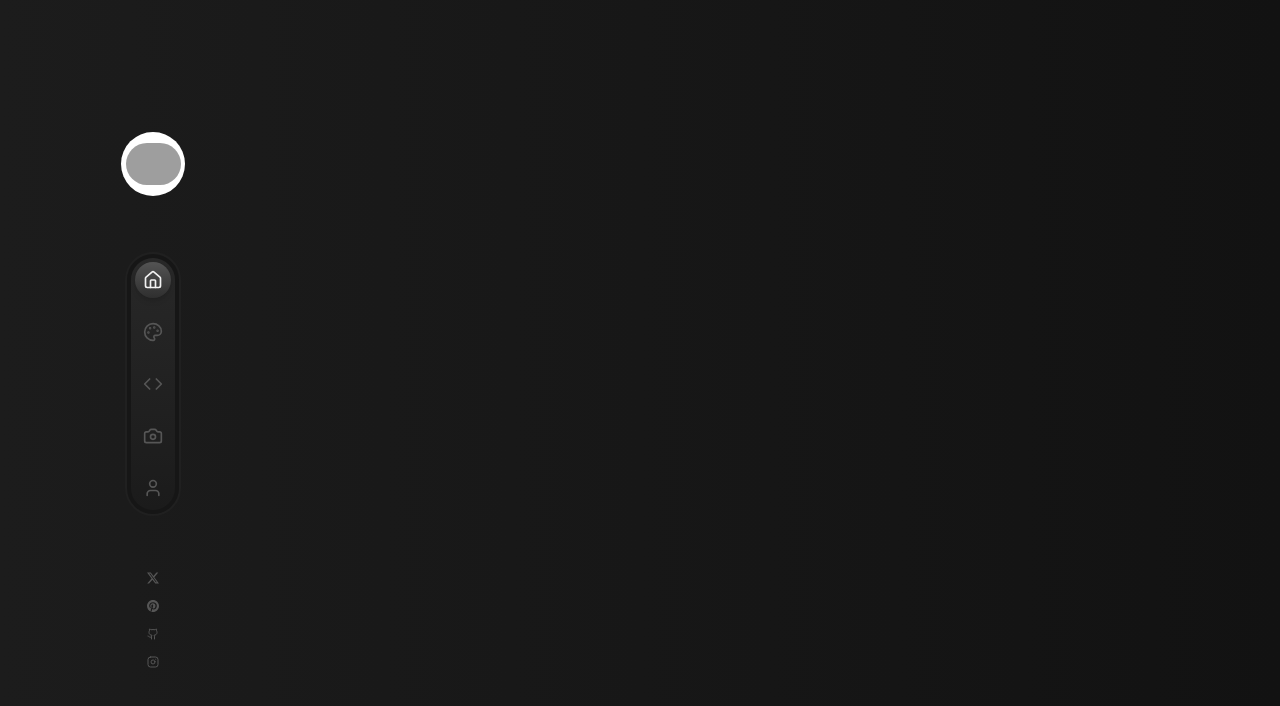
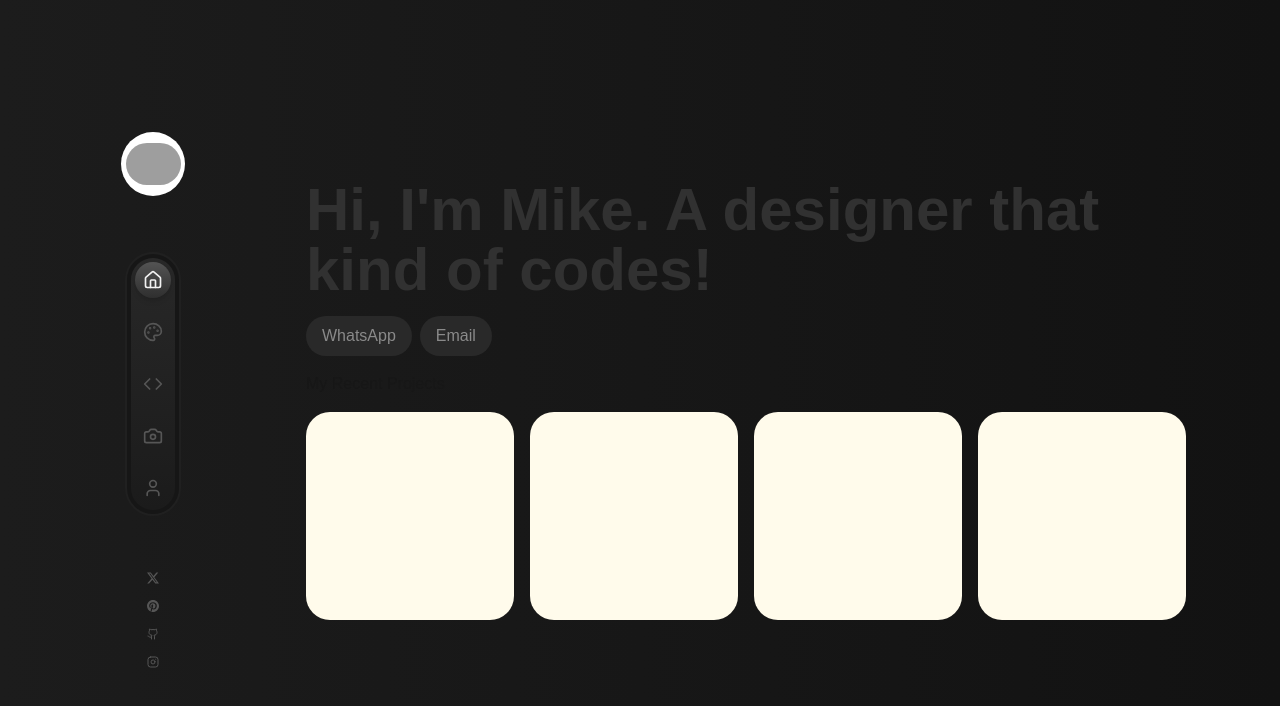
Before and after one commit to Omikhe/msakamike, a Next.js app: page / in a window 1280 px wide. Shown: the top 706 px of the page. Built offline with nearby package versions, Linux system fonts and the light colour scheme; grey boxes are pictures that could not be loaded.

Commit message:
set homepage skeleton

```diff
--- a/app/page.tsx
+++ b/app/page.tsx
@@ -1,9 +1,33 @@
 "use client"
 
-export default function Home(){
-  return(
-    <div>
+export default function Home() {
+  return (
+    <div className="flex flex-col justify-center min-h-screen gap-4 mr-20">
 
+      <div className="flex flex-col gap-4">
+        <h1 className="text-6xl font-bold text-[#313131]">Hi, I&apos;m Mike. A designer that kind of codes!</h1>
+        <div className="flex gap-2">
+          <div
+            className="text-[#8A8A8A] bg-[#292929] px-4 py-2 rounded-full hover:bg-[#F2F2F2] hover:text-[#101010]">
+            WhatsApp
+          </div>
+          <div
+            className="text-[#8A8A8A] bg-[#292929] px-4 py-2 rounded-full hover:bg-[#F2F2F2] hover:text-[#101010]">
+            Email
+          </div>
+        </div>
+      </div>
+
+      <div className="flex flex-col gap-4">
+        My Recent Projects
+        <div className="flex gap-4 ">
+          <div className="w-52 h-52 bg-amber-50 rounded-3xl"></div>
+          <div className="w-52 h-52 bg-amber-50 rounded-3xl"></div>
+          <div className="w-52 h-52 bg-amber-50 rounded-3xl"></div>
+          <div className="w-52 h-52 bg-amber-50 rounded-3xl"></div>
+
+        </div>
+      </div>
     </div>
   )
 }
```
